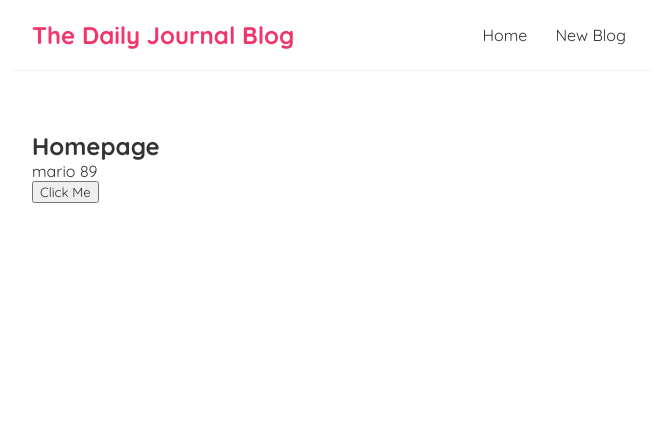
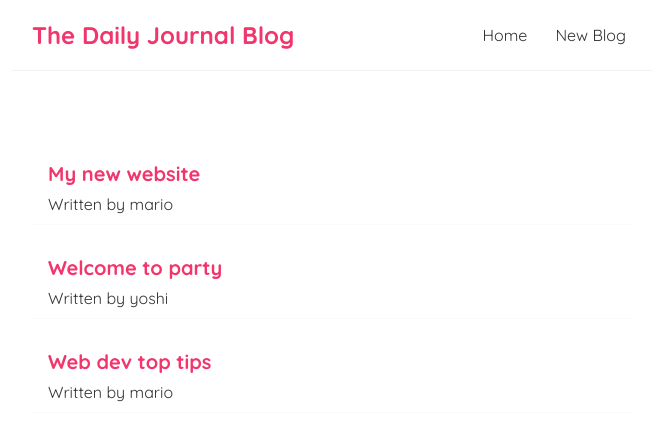
Before and after one commit to chaitanyatekane/daily-journal, a React (Create React App) app: page / in a window 1280 px wide. Shown: the top 440 px of the page, without its empty margins (308-964 px from the left). Built offline with nearby package versions, Linux system fonts and the light colour scheme.

Commit message:
outputting lists

```diff
--- a/src/Home.js
+++ b/src/Home.js
@@ -2,19 +2,20 @@
 
 const Home = () => {
 
-    const [name, setName] = useState('mario');
-    const [age, setAge] = useState(89);
-
-    const handleClick = () => {
-        setName("Hello");
-        setAge(100);
-    };
+    const [blogs, setBlogs] = useState([
+        { title: 'My new website', body: 'lorem epsum...', author: 'mario', id: 1 },
+        { title: 'Welcome to party', body: 'lorem epsum...', author: 'yoshi', id: 2 },
+        { title: 'Web dev top tips', body: 'lorem epsum...', author: 'mario', id: 3 },
+    ]);
 
     return (
         <div className="home">
-            <h2>Homepage</h2>
-            <p>{ name } { age }</p>
-            <button onClick={handleClick}>Click Me</button>
+            {blogs.map((blog) => (
+                <div className="blog-preview" key={blog.id}>
+                    <h2>{ blog.title }</h2>
+                    <p>Written by { blog.author }</p>
+                </div>
+            ))}
         </div>
      );
 }
--- a/src/index.css
+++ b/src/index.css
@@ -39,3 +39,20 @@
   margin: 40px auto;
   padding: 20px;
 }
+
+/* blog previews / list */
+.blog-preview {
+  padding: 10px 16px;
+  margin: 20px 0;
+  border-bottom: 1px solid #fafafa;
+}
+
+.blog-preview:hover {
+  box-shadow: 1px 3px 5px rgba(0,0,0,0.1);
+}
+
+.blog-preview h2 {
+  font-size: 20px;
+  color: #f1356d;
+  margin-bottom: 8px;
+}
```
